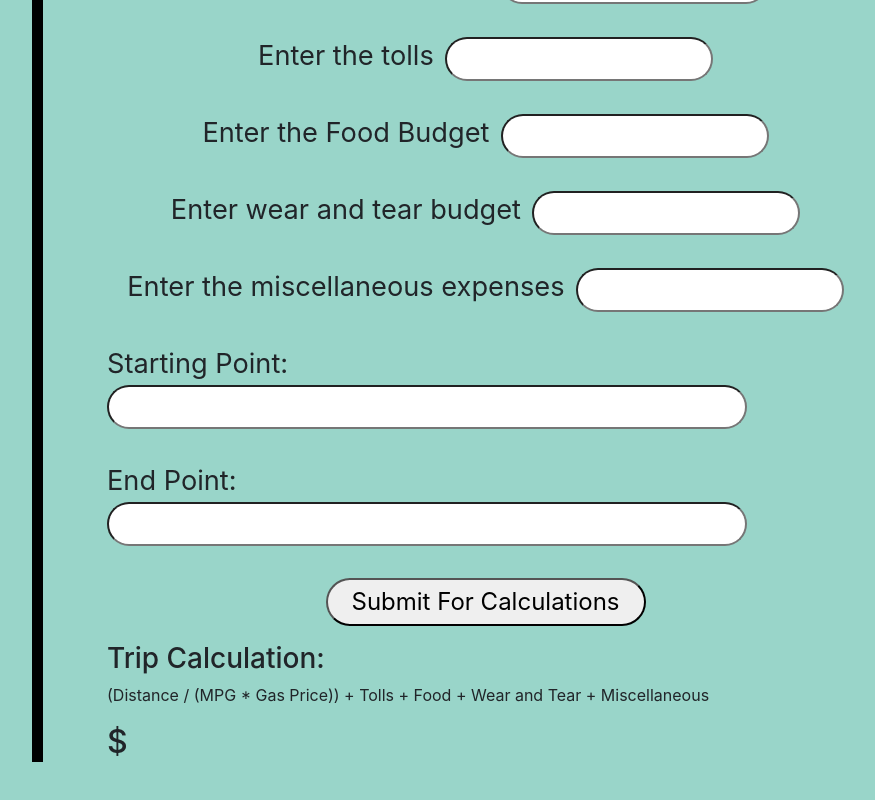
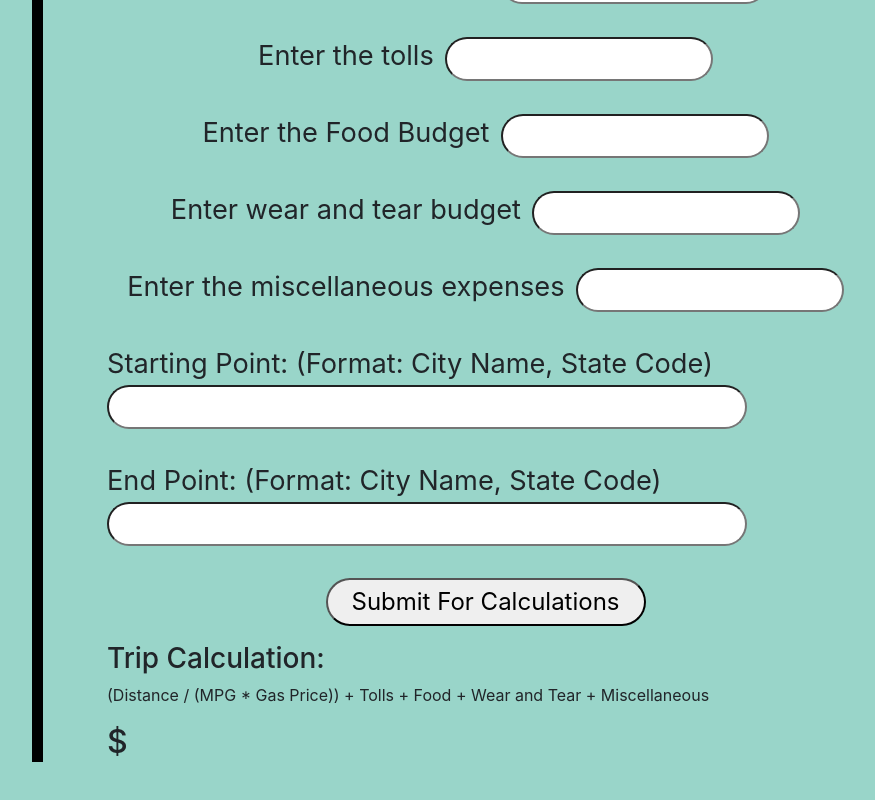
Before and after one commit to christian-fortin/Trucks-php-Larvel-React-MYSQL, a React (Create React App) app in the folder truck-cost-tracker-react/: page /create in a window 1280 px wide. Shown: the part 755-1555 px from the top of the page, without its empty margins (160-1035 px from the left). Built offline with nearby package versions, Linux system fonts and the light colour scheme.

Commit message:
city and state added

```diff
--- a/truck-cost-tracker-react/src/components/Create.js
+++ b/truck-cost-tracker-react/src/components/Create.js
@@ -76,9 +76,11 @@ const Create = () => {
 
     setData(null)
     setError(null)
+    // Deconstruction -- Variable Deconstruction
+    const [city, state] = startingPoint.split(',').map(x => x.trim())
 
     fetch(
-      `https://api.collectapi.com/gasPrice/stateUsaPrice?state=${startingPoint}`,
+      `https://api.collectapi.com/gasPrice/stateUsaPrice?state=${state}`,
       {
         headers: {
           'Content-Type': 'application/json',
@@ -88,7 +90,9 @@ const Create = () => {
     )
       .then((r) => r.json())
       .then((resp) => {
-        return resp.result.state.gasoline;
+        const cityData = resp.result.cities.find(c => c.lowerName === city.toLowerCase())
+        console.log('THIS IS THE CITY DATA', cityData);
+        return cityData ? cityData.gasoline : resp.result.state.gasoline;
         // setGasPriceStart(resp.result.state.gasoline);
       })
       .then((gasolinePrice) => {
@@ -352,7 +356,7 @@ const Create = () => {
 
           <div className="spaceAboveAndBelow">
             <label className="labelText" htmlFor="startingPoint">
-              Starting Point:
+              Starting Point: (Format: City Name, State Code)
             </label>
             <input
               className="createPageInput startEndPointInputs"
@@ -366,7 +370,7 @@ const Create = () => {
 
           <div className="spaceAboveAndBelow">
             <label className="labelText" htmlFor="endingPoint">
-              End Point:
+              End Point: (Format: City Name, State Code)
             </label>
             <input
               className="createPageInput startEndPointInputs"
```
